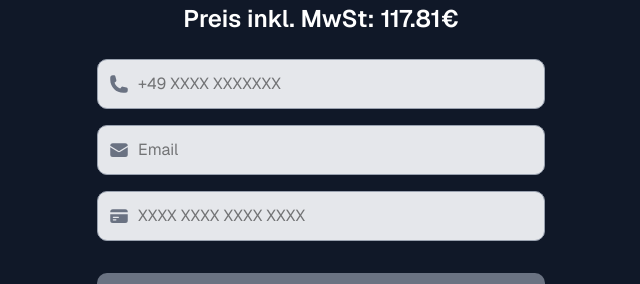
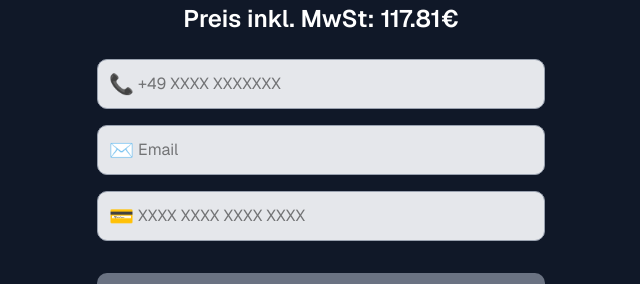
Before and after one commit to divan4kk/race, a Next.js app: page /courses/einsteiger in a window 1280 px wide. Shown: the part 258-542 px from the top of the page, without its empty margins (319-959 px from the left). Built offline with nearby package versions, Linux system fonts and the light colour scheme.

Commit message:
emo error fix

```diff
--- a/app/courses/[slug]/page.tsx
+++ b/app/courses/[slug]/page.tsx
@@ -1,8 +1,7 @@
 'use client';
 
-import { useState } from 'react';
+import { useState, use } from 'react';
 import { useRouter } from 'next/navigation';
-import { PhoneIcon, EnvelopeIcon, CreditCardIcon } from '@heroicons/react/24/solid';
 
 const courses = {
   einsteiger: {
@@ -42,11 +41,10 @@ function isFormValid({ phone, email, card }: { phone: string; email: string; car
   return phone.length > 4 && email.includes('@') && card.replace(/\s/g, '').length === 16;
 }
 
-export default function CoursePage({ params }: { params: { slug: string } }) {
-  const { slug } = params;
+export default function CoursePage({ params }: { params: Promise<{ slug: string }> }) {
+  const { slug } = use(params); // unwrap Promise
   const course = courses[slug];
   const router = useRouter();
-
   const [form, setForm] = useState({ phone: '', email: '', card: '' });
 
   if (!course) return <p className="text-white text-center mt-20">Kurs nicht gefunden</p>;
@@ -67,13 +65,20 @@ export default function CoursePage({ params }: { params: { slug: string } }) {
 
   return (
     <div className="min-h-screen bg-gray-900 text-white flex flex-col items-center justify-center p-6 font-sans">
+      {/* Назва курсу */}
       <h1 className="text-4xl font-bold mb-4">{course.name}</h1>
+
+      {/* Опис курсу */}
       <p className="text-lg mb-6 text-gray-300 max-w-xl text-center">{course.description}</p>
+
+      {/* Ціна з ПДВ */}
       <p className="text-2xl mb-6 font-semibold">Preis inkl. MwSt: {(course.price * 1.19).toFixed(2)}€</p>
 
+      {/* Форма покупки */}
       <form className="flex flex-col gap-4 w-full max-w-md">
+        {/* Телефон */}
         <div className="relative">
-          <PhoneIcon className="absolute left-3 top-1/2 -translate-y-1/2 h-5 w-5 text-gray-500" />
+          <span className="absolute left-3 top-1/2 -translate-y-1/2 text-gray-500 text-xl">📞</span>
           <input
             type="tel"
             name="phone"
@@ -84,8 +89,9 @@ export default function CoursePage({ params }: { params: { slug: string } }) {
           />
         </div>
 
+        {/* Email */}
         <div className="relative">
-          <EnvelopeIcon className="absolute left-3 top-1/2 -translate-y-1/2 h-5 w-5 text-gray-500" />
+          <span className="absolute left-3 top-1/2 -translate-y-1/2 text-gray-500 text-xl">✉️</span>
           <input
             type="email"
             name="email"
@@ -96,8 +102,9 @@ export default function CoursePage({ params }: { params: { slug: string } }) {
           />
         </div>
 
+        {/* Картка */}
         <div className="relative">
-          <CreditCardIcon className="absolute left-3 top-1/2 -translate-y-1/2 h-5 w-5 text-gray-500" />
+          <span className="absolute left-3 top-1/2 -translate-y-1/2 text-gray-500 text-xl">💳</span>
           <input
             type="text"
             name="card"
@@ -109,6 +116,7 @@ export default function CoursePage({ params }: { params: { slug: string } }) {
           />
         </div>
 
+        {/* Кнопка покупки */}
         <button
           type="button"
           onClick={handleBuy}
@@ -121,10 +129,12 @@ export default function CoursePage({ params }: { params: { slug: string } }) {
         </button>
       </form>
 
+      {/* Базова ціна та ПДВ */}
       <p className="mt-4 text-gray-400 text-sm">
         Basispreis: {course.price}€ + 19% MwSt
       </p>
 
+      {/* Кнопка повернення */}
       <button
         onClick={() => router.back()}
         className="mt-6 underline text-gray-300 hover:text-white"
```
